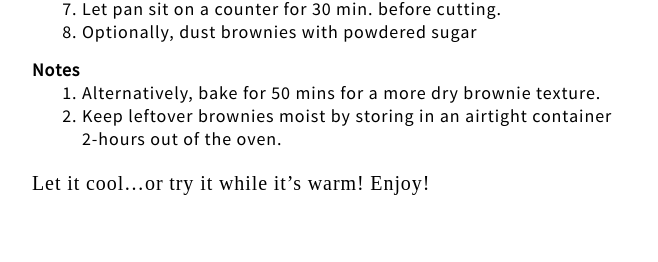
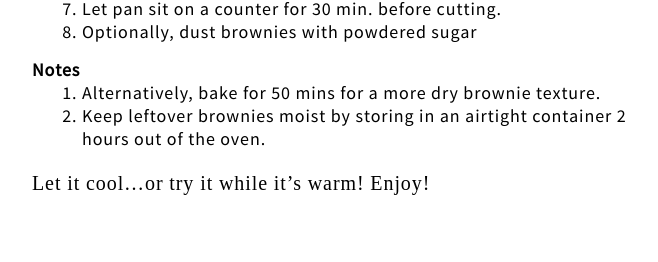
Before and after one commit to dangduc/dangduc.github.com, a Jekyll site: the page built from recipes/matcha-brownies.md, in a window 1280 px wide. Shown: the part 773-1035 px from the top of the page, without its empty margins (308-966 px from the left). Built offline with Jekyll 4.4.1, drawn with Linux system fonts in a browser that asks for light colours; Markdown is read by kramdown in place of the engine named in the settings.

```diff
--- a/recipes/matcha-brownies.md
+++ b/recipes/matcha-brownies.md
@@ -35,6 +35,6 @@ title: Matcha Brownies
 
 ### Notes
 1. Alternatively, bake for 50 mins for a more dry brownie texture.
-2. Keep leftover brownies moist by storing in an airtight container 2-hours out of the oven.
+2. Keep leftover brownies moist by storing in an airtight container 2 hours out of the oven.
 
 Let it cool…or try it while it's warm! Enjoy!
```
